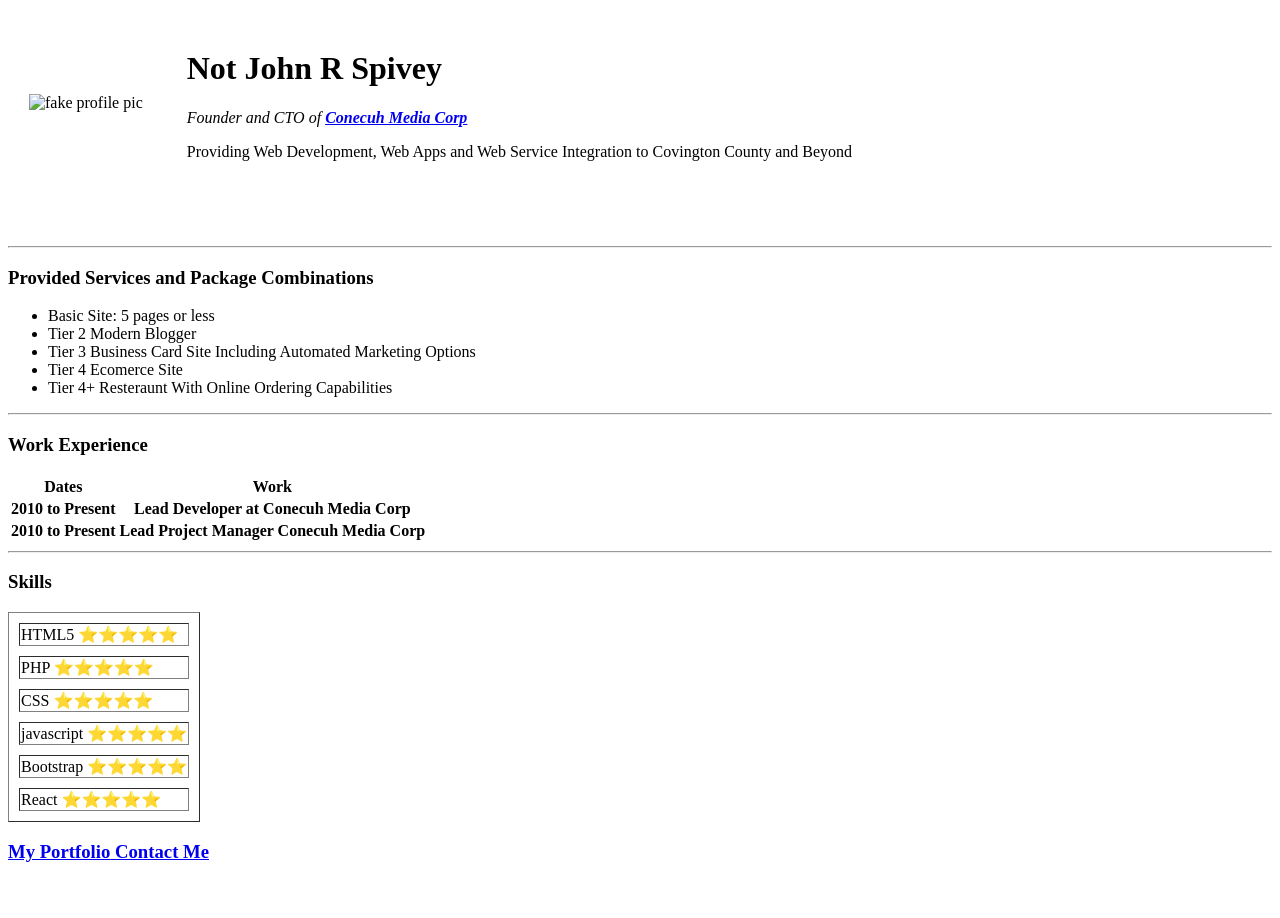
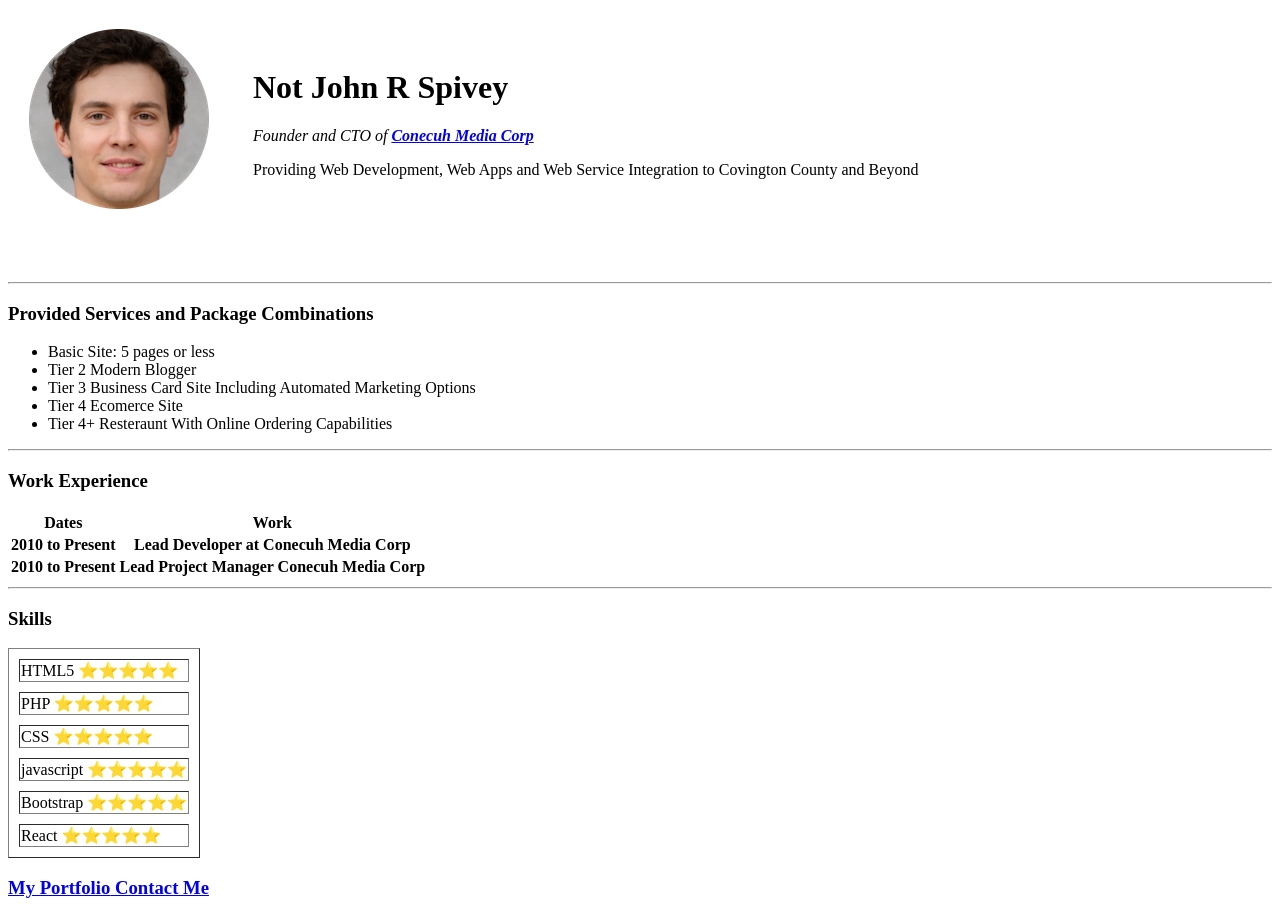
Before and after one commit to johnrspivey/CV, a plain HTML site: page index.html in a window 1280 px wide. Before the commit the page ends 882 px from the top, so only its background shows below. Drawn offline with Linux system fonts and the light colour scheme; the site is published under a folder, as on GitHub Pages, so addresses that start at the root find nothing.

Commit message:
Update index.html

```diff
--- a/index.html
+++ b/index.html
@@ -9,7 +9,7 @@
 <body>
   <table cellspacing="20">
     <tr>
-      <td><img src="/CV/fake-human-circle-img.png" alt="fake profile pic"></td>
+      <td><img src="cv/fake-human-circle-img.png" alt="fake profile pic"></td>
       <td>
 
       </td>
```
